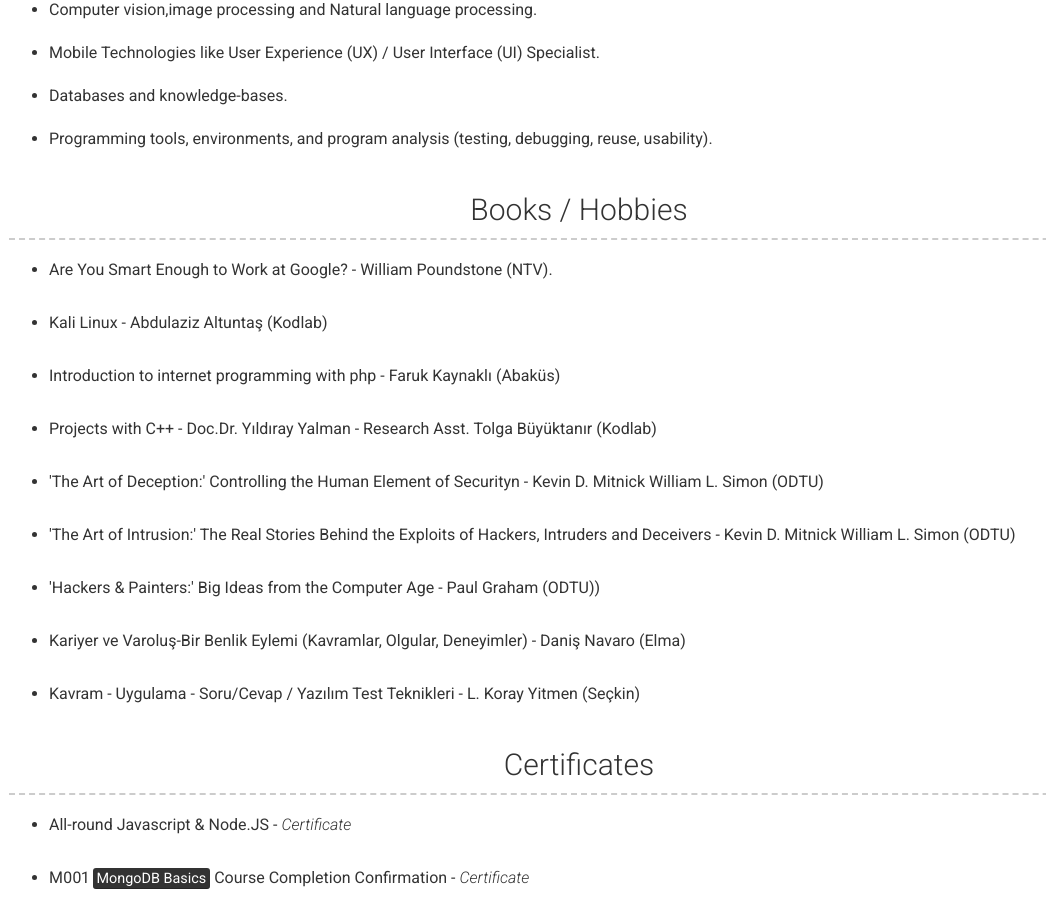
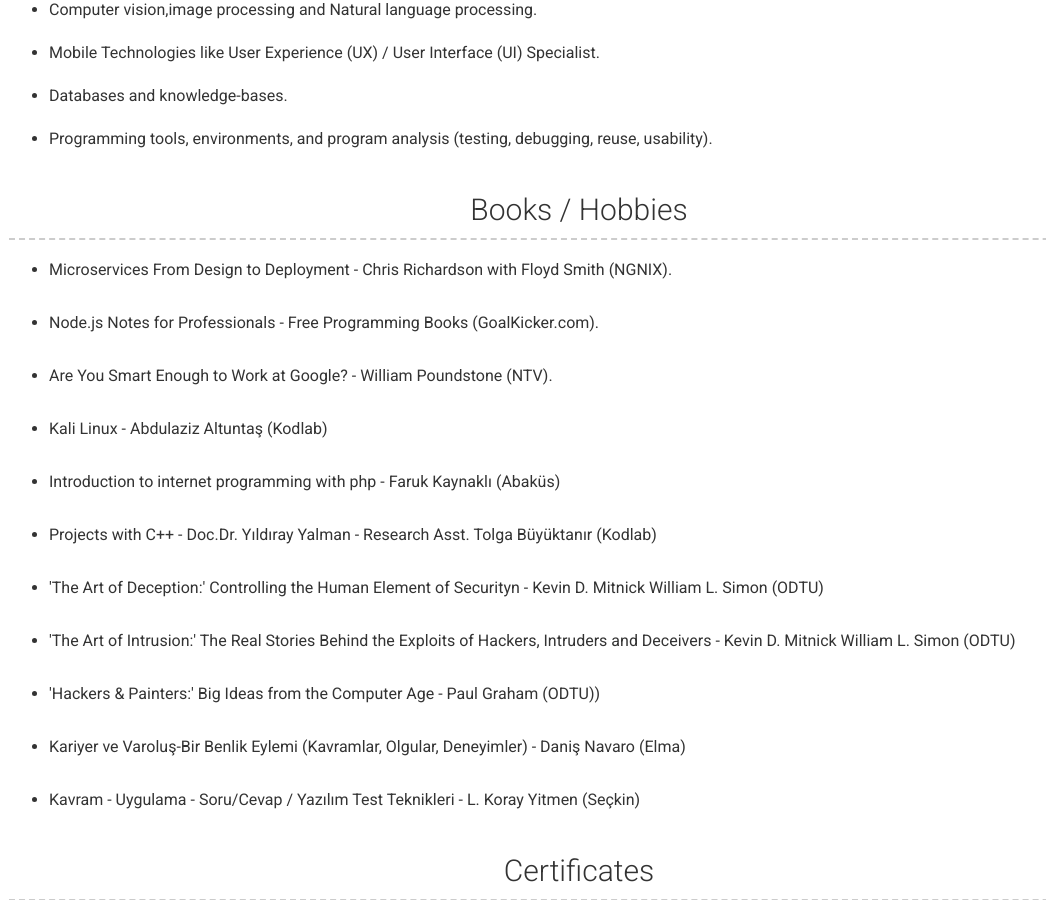
Before and after one commit to ryuz4k1/murat-ozer, a Jekyll site: the page built from index.md, in a window 1280 px wide and 900 px high, scrolled down 3700 px. Shown: the whole window, without its empty margins (61-1107 px from the left). Built offline with Jekyll 4.4.1, drawn with Linux system fonts in a browser that asks for light colours.

Commit message:
books updated

```diff
--- a/_data/books.yml
+++ b/_data/books.yml
@@ -1,3 +1,11 @@
+- layout: top-left
+  book_description: |
+    Microservices From Design to Deployment - Chris Richardson with Floyd Smith (NGNIX).
+
+- layout: top-left
+  book_description: |
+    Node.js Notes for Professionals - Free Programming Books (GoalKicker.com).
+
 - layout: top-left
   book_description: |
     Are You Smart Enough to Work at Google? - William Poundstone (NTV).
```
Also changed, not shown: _config.yml (line endings or trailing spaces).
